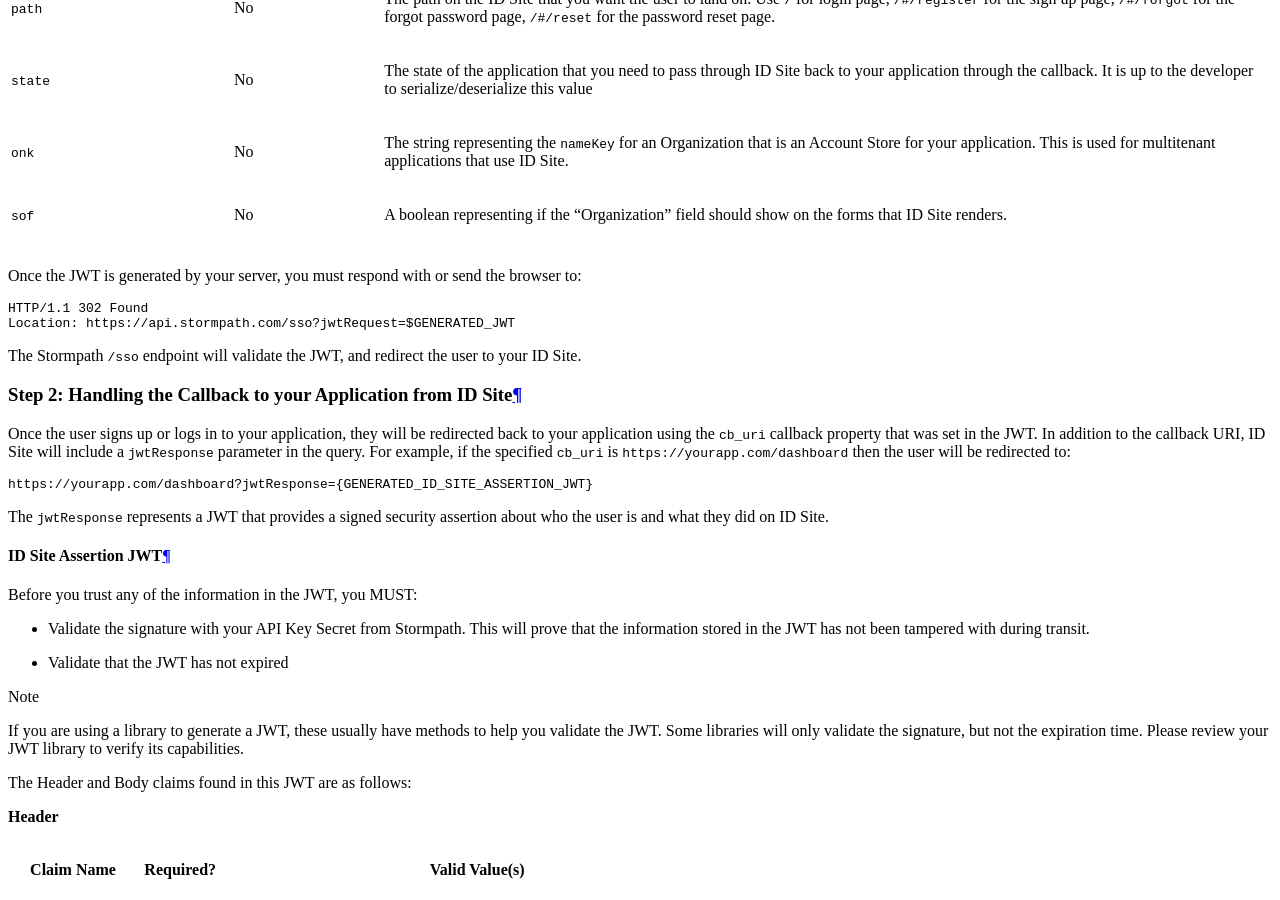
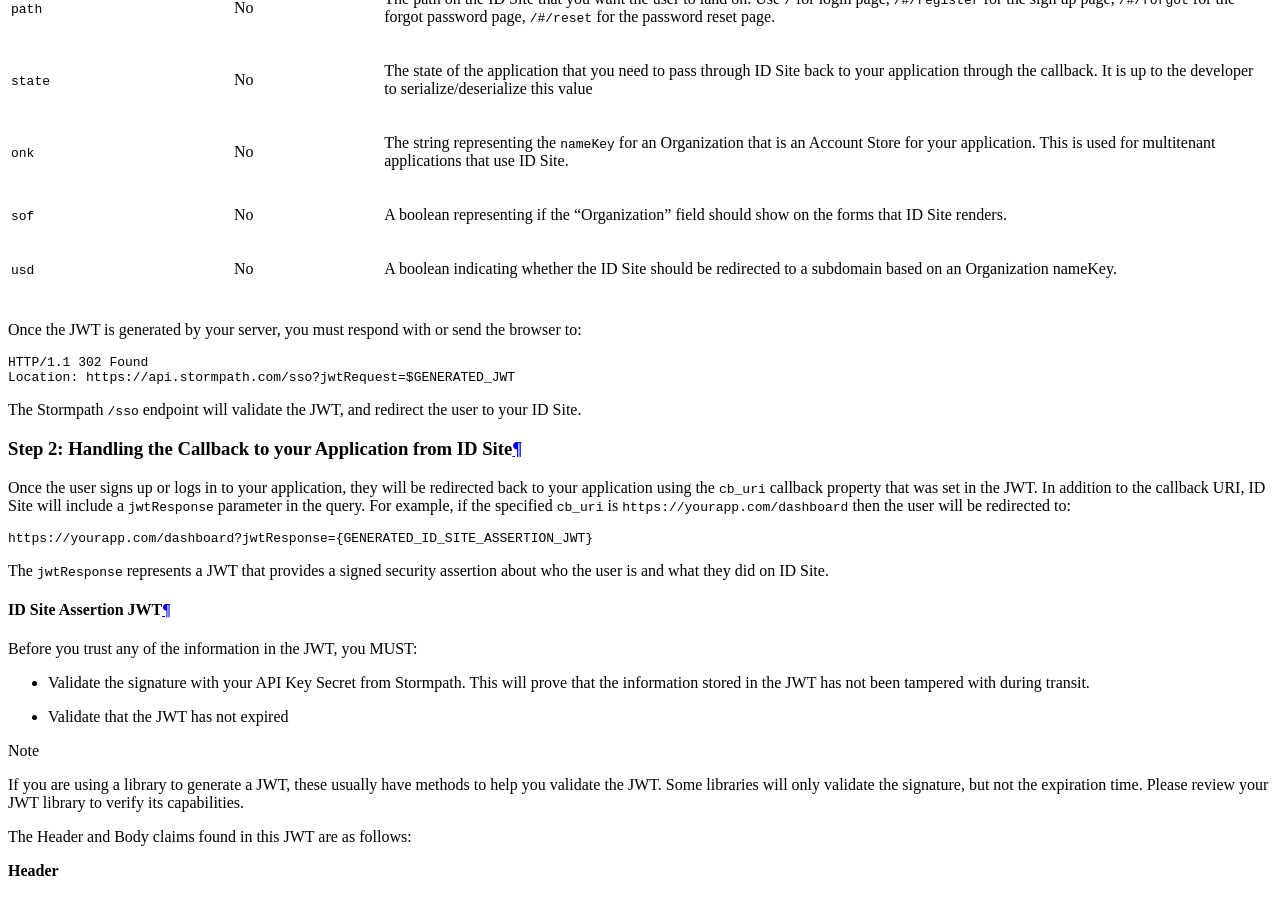
Before and after one commit to stormpath/stormpath-documentation, a Sphinx documentation site: the page built from source/idsite.rst, in a window 1280 px wide and 900 px high, scrolled down 5686 px. Built offline with Sphinx 7.4.7 and the Read the Docs theme 2.0.0, drawn with Linux system fonts in a browser that asks for light colours.

Commit message:
Added missing usd claim to ID Site Auth JWT

```diff
--- a/source/changelog.rst
+++ b/source/changelog.rst
@@ -27,6 +27,11 @@ Stormpath is currently on Version 1 of its API, and all APIs use the ``/v1/`` na
     - New:
 
     Link to Tweet or blog post announcing changes (if applicable)
+
+2016-05-25
+==========
+
+- **Fixed:** Adding missing ``usd`` claim to :ref:`idsite-auth-jwt` documentation.
 
 2016-05-18
 ==========
--- a/source/idsite.rst
+++ b/source/idsite.rst
@@ -255,6 +255,10 @@ The `claims <https://tools.ietf.org/html/rfc7519#section-4.1>`_ for the JWT body
     - No
     - A boolean representing if the "Organization" field should show on the forms that ID Site renders.
 
+  * - ``usd``
+    - No
+    - A boolean indicating whether the ID Site should be redirected to a subdomain based on an Organization nameKey.
+
 
 Once the JWT is generated by your server, you must respond with or send the browser to::
 
```
